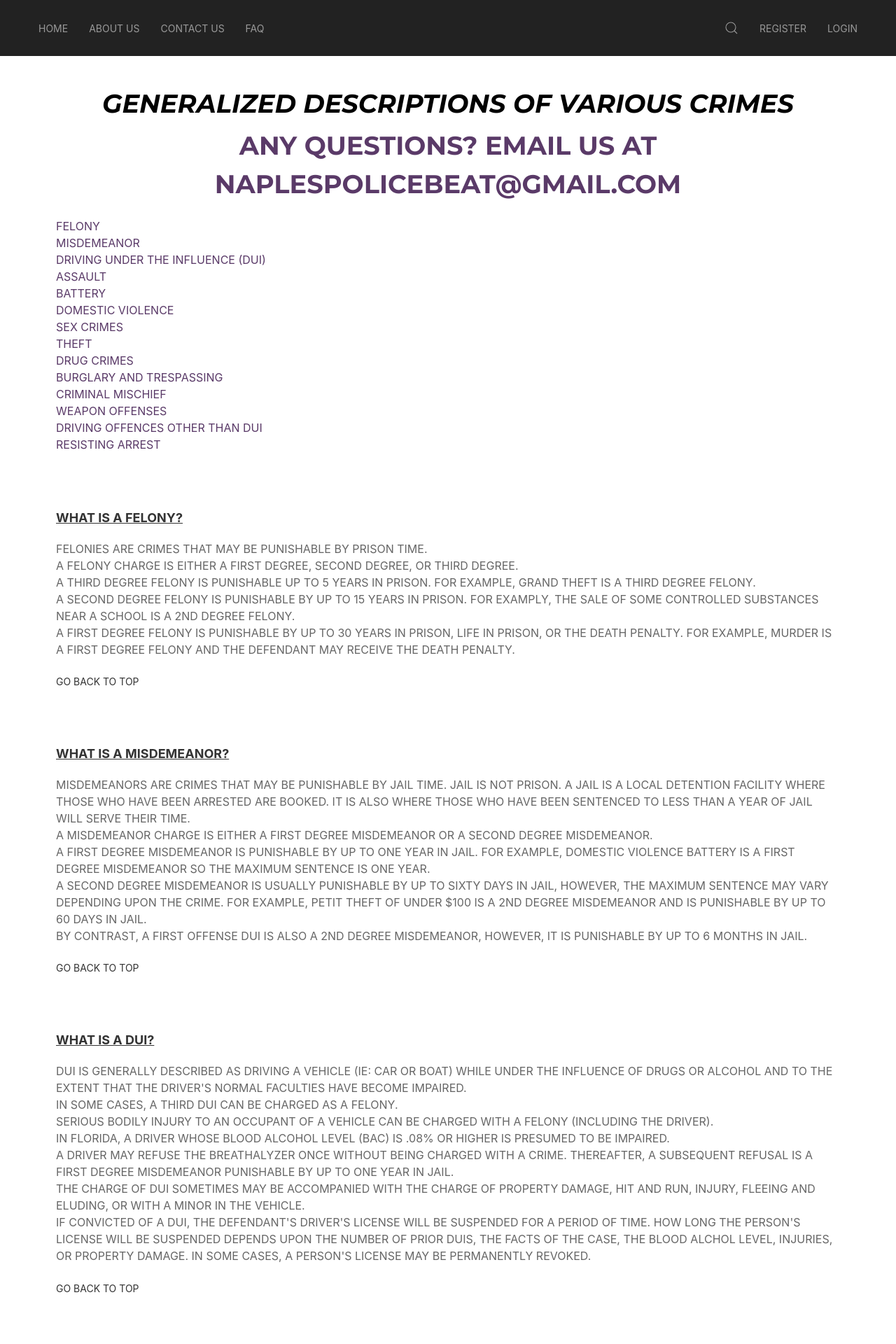
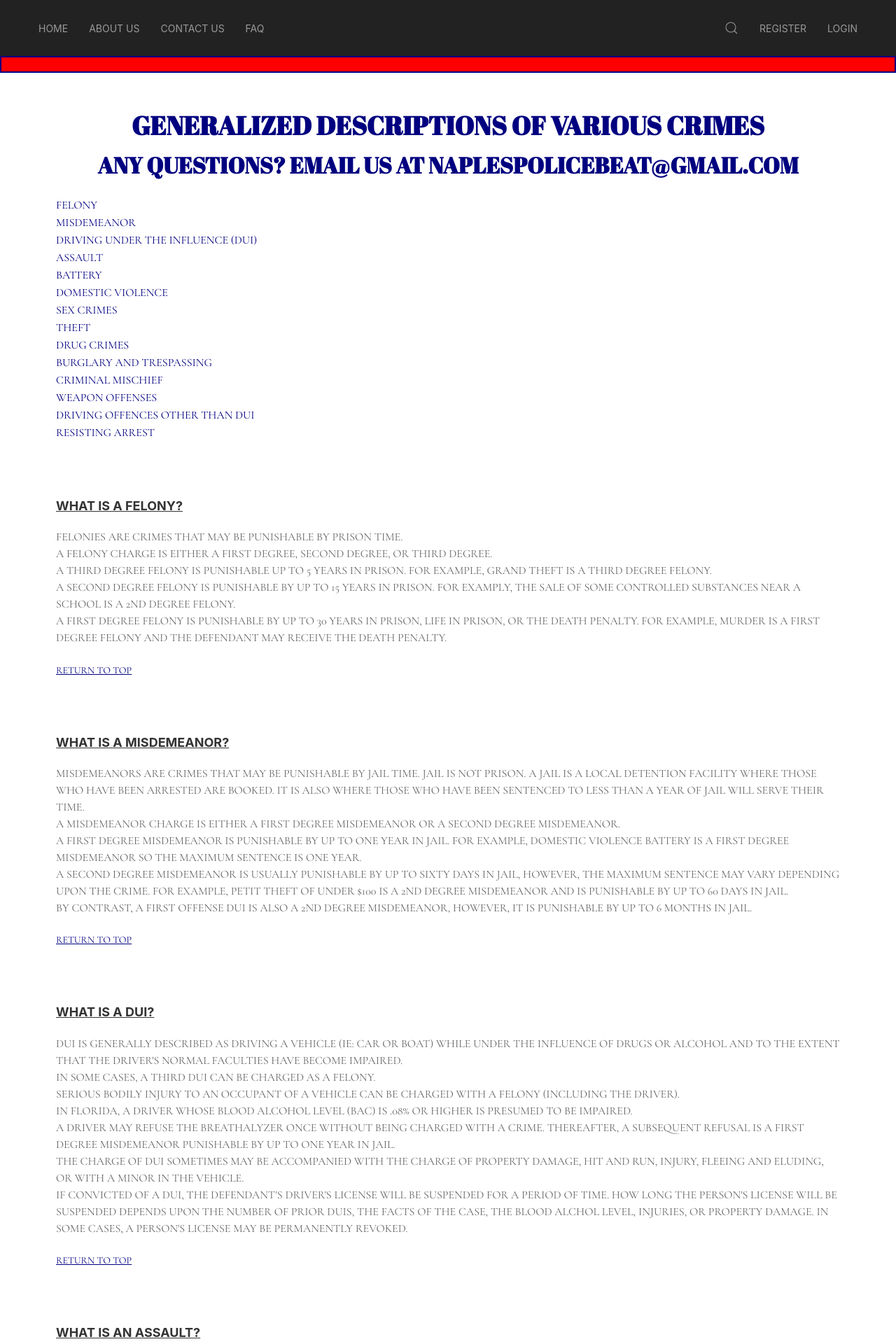
Before and after one commit to hmahmud01/naples-server, a Django app: page /faq/ in a window 1280 px wide. Shown: the top 1920 px of the page at 70% size. Run offline with Django 3.2, Linux system fonts and the light colour scheme.

Commit message:
modifications done after the changes requested

```diff
--- a/core/templates/about.html
+++ b/core/templates/about.html
@@ -8,7 +8,7 @@
 
 <!-- itemsList -->
 <section id="litigation-list">
-    <div class="uk-container">
+    <div class="uk-container content-gap">
 
         <div id="article-Description">
             <div class="uk-child-width-1@m uk-margin" uk-grid>
@@ -17,8 +17,7 @@
                         <div uk-grid>
                             <div class="uk-width-1-1">
                                 <div class="uk-text-center uk-margin">
-                                    <p class="zeros-head uk-text-italic">ABOUT NAPLES POLICE BEAT</p>
-                                    <p class="zeros-sub-head">HELLO AND THANK YOU FOR VISITING NAPLES POLICE BEAT!</p>
+                                    <p class="zeros-head">ABOUT NAPLES POLICE BEAT</p>
                                     <p class="zeros-sub-head">OUR MISSION STATEMENT</p>
                                 </div>
                                 <!-- <h3 class="uk-text-center">ABOUT NAPLES POLICE BEAT</h3>
--- a/core/templates/article.html
+++ b/core/templates/article.html
@@ -8,7 +8,7 @@
 
 <!-- itemsList -->
 <section id="litigation-list">
-    <div class="uk-container">
+    <div class="uk-container content-gap">
         <div class="head">
             <h1 class="uk-heading-bullet">{{ data.title }}</h1>
             <p class="uk-heading-line"><span>Complete Story</span></p>
--- a/core/templates/base.html
+++ b/core/templates/base.html
@@ -9,6 +9,8 @@
     <link href="https://fonts.googleapis.com/css?family=Dancing+Script|Pacifico&display=swap" rel="stylesheet">
     <link href="https://fonts.googleapis.com/css2?family=Dancing+Script:wght@400;500;600;700&family=Lato&display=swap" rel="stylesheet">
     <link href="https://fonts.googleapis.com/css2?family=Montserrat:ital,wght@0,100;0,200;0,300;0,400;0,500;0,600;0,700;0,800;0,900;1,100;1,200;1,300;1,400;1,500;1,600;1,700;1,800;1,900&display=swap" rel="stylesheet">
+    <link rel="preconnect" href="https://fonts.gstatic.com">
+    <link href="https://fonts.googleapis.com/css2?family=Abril+Fatface&family=Cormorant+Garamond:wght@300;400;500;600;700&display=swap" rel="stylesheet">
     <link rel="stylesheet" href="{% static 'css/uikit.css' %}" type="text/css" />
     <link rel="stylesheet" href="{% static 'css/main.css' %}" type="text/css" />
     <link rel="stylesheet" href="https://stackpath.bootstrapcdn.com/font-awesome/4.7.0/css/font-awesome.min.css">
--- a/core/templates/faq.html
+++ b/core/templates/faq.html
@@ -8,7 +8,7 @@
 
 <!-- itemsList -->
 <section id="litigation-list">
-    <div class="uk-container">
+    <div class="uk-container content-gap">
 
         <div id="article-Description">
             <div class="uk-child-width-1@m uk-margin" uk-grid>
@@ -18,7 +18,7 @@
                             <div class="uk-width-1-1">
                                 <div id="titleindex">
                                     <div class="uk-text-center uk-margin">
-                                        <p class="zeros-head uk-text-italic">GENERALIZED DESCRIPTIONS OF VARIOUS CRIMES</p>
+                                        <p class="zeros-head">GENERALIZED DESCRIPTIONS OF VARIOUS CRIMES</p>
                                         <p class="zeros-sub-head">ANY QUESTIONS? EMAIL US AT NAPLESPOLICEBEAT@GMAIL.COM</p>
                                     </div>
 
@@ -37,20 +37,20 @@
                                 <a href="#driving" uk-scroll>DRIVING OFFENCES OTHER THAN DUI </a> <br>
                                 <a href="#arrest" uk-scroll>RESISTING ARREST </a> <br> -->
 
-                                    <a href="#felony" uk-scroll="offset:100">FELONY</a> <br>
-                                    <a href="#misdemeanor" uk-scroll="offset:100">MISDEMEANOR</a> <br>
-                                    <a href="#dui" uk-scroll="offset:100">DRIVING UNDER THE INFLUENCE (DUI) </a> <br>
-                                    <a href="#assault" uk-scroll="offset:100">ASSAULT</a> <br>
-                                    <a href="#battery" uk-scroll="offset:100">BATTERY</a> <br>
-                                    <a href="#violence" uk-scroll="offset:100">DOMESTIC VIOLENCE</a> <br>
-                                    <a href="#sex" uk-scroll="offset:100">SEX CRIMES </a> <br>
-                                    <a href="#theft" uk-scroll="offset:100">THEFT</a> <br>
-                                    <a href="#drug" uk-scroll="offset:100">DRUG CRIMES </a> <br>
-                                    <a href="#trespassing" uk-scroll="offset:100">BURGLARY AND TRESPASSING </a> <br>
-                                    <a href="#mischief" uk-scroll="offset:100">CRIMINAL MISCHIEF </a> <br>
-                                    <a href="#weapon" uk-scroll="offset:100">WEAPON OFFENSES </a> <br>
-                                    <a href="#driving" uk-scroll="offset:100">DRIVING OFFENCES OTHER THAN DUI </a> <br>
-                                    <a href="#arrest" uk-scroll>RESISTING ARREST </a> <br>
+                                    <a class="anchor" href="#felony" uk-scroll="offset:100">FELONY</a> <br>
+                                    <a class="anchor" href="#misdemeanor" uk-scroll="offset:100">MISDEMEANOR</a> <br>
+                                    <a class="anchor" href="#dui" uk-scroll="offset:100">DRIVING UNDER THE INFLUENCE (DUI) </a> <br>
+                                    <a class="anchor" href="#assault" uk-scroll="offset:100">ASSAULT</a> <br>
+                                    <a class="anchor" href="#battery" uk-scroll="offset:100">BATTERY</a> <br>
+                                    <a class="anchor" href="#violence" uk-scroll="offset:100">DOMESTIC VIOLENCE</a> <br>
+                                    <a class="anchor" href="#sex" uk-scroll="offset:100">SEX CRIMES </a> <br>
+                                    <a class="anchor" href="#theft" uk-scroll="offset:100">THEFT</a> <br>
+                                    <a class="anchor" href="#drug" uk-scroll="offset:100">DRUG CRIMES </a> <br>
+                                    <a class="anchor" href="#trespassing" uk-scroll="offset:100">BURGLARY AND TRESPASSING </a> <br>
+                                    <a class="anchor" href="#mischief" uk-scroll="offset:100">CRIMINAL MISCHIEF </a> <br>
+                                    <a class="anchor" href="#weapon" uk-scroll="offset:100">WEAPON OFFENSES </a> <br>
+                                    <a class="anchor" href="#driving" uk-scroll="offset:100">DRIVING OFFENCES OTHER THAN DUI </a> <br>
+                                    <a class="anchor" href="#arrest" uk-scroll>RESISTING ARREST </a> <br>
                                 </div>
 
 
@@ -63,7 +63,7 @@
                                     <p>A SECOND DEGREE FELONY IS PUNISHABLE BY UP TO 15 YEARS IN PRISON.  FOR EXAMPLY, THE SALE OF SOME CONTROLLED SUBSTANCES  NEAR A SCHOOL IS A 2ND DEGREE FELONY.   </p>
                                     <p>A FIRST DEGREE FELONY IS PUNISHABLE BY UP TO 30 YEARS IN PRISON, LIFE IN PRISON, OR THE DEATH PENALTY.  FOR EXAMPLE, MURDER IS A FIRST DEGREE FELONY AND THE DEFENDANT MAY RECEIVE THE DEATH PENALTY. </p>
                                     <div class="uk-flex uk-margin">
-                                        <p><a class="uk-button uk-button-text" href="#titleindex" uk-scroll>Go Back To Top</a></p>
+                                        <p><a class="uk-button uk-button-text anchor-underline" href="#titleindex" uk-scroll>Return To Top</a></p>
                                     </div>
                                 </div>
 
@@ -75,7 +75,7 @@
                                     <p>A SECOND DEGREE MISDEMEANOR IS USUALLY PUNISHABLE BY UP TO SIXTY DAYS IN JAIL, HOWEVER, THE MAXIMUM SENTENCE MAY VARY DEPENDING UPON THE CRIME.  FOR EXAMPLE, PETIT THEFT OF UNDER $100 IS A 2ND DEGREE MISDEMEANOR AND IS PUNISHABLE BY UP TO 60 DAYS IN JAIL.  </p>
                                     <p>BY CONTRAST, A FIRST OFFENSE DUI IS ALSO A 2ND DEGREE MISDEMEANOR, HOWEVER, IT IS PUNISHABLE BY UP TO 6 MONTHS IN JAIL. </p>
                                     <div class="uk-flex uk-margin">
-                                        <p><a class="uk-button uk-button-text" href="#titleindex" uk-scroll>Go Back To Top</a></p>
+                                        <p><a class="uk-button uk-button-text anchor-underline" href="#titleindex" uk-scroll>Return To Top</a></p>
                                     </div>
                                 </div>
 
@@ -90,7 +90,7 @@
                                     <p>THE CHARGE OF DUI SOMETIMES MAY BE ACCOMPANIED WITH THE CHARGE OF PROPERTY DAMAGE, HIT AND RUN, INJURY, FLEEING AND ELUDING, OR WITH A MINOR IN THE VEHICLE.   </p>
                                     <p>IF CONVICTED OF A DUI, THE DEFENDANT'S DRIVER'S LICENSE WILL BE SUSPENDED FOR A PERIOD OF TIME.  HOW LONG THE PERSON'S LICENSE WILL BE SUSPENDED DEPENDS UPON THE NUMBER OF PRIOR DUIS, THE FACTS OF THE CASE, THE BLOOD ALCHOL LEVEL,  INJURIES, OR PROPERTY DAMAGE.  IN SOME CASES, A PERSON'S LICENSE MAY BE PERMANENTLY REVOKED.  </p>
                                     <div class="uk-flex uk-margin">
-                                        <p><a class="uk-button uk-button-text" href="#titleindex" uk-scroll>Go Back To Top</a></p>
+                                        <p><a class="uk-button uk-button-text anchor-underline" href="#titleindex" uk-scroll>Return To Top</a></p>
                                     </div>
                                 </div>
 
@@ -99,7 +99,7 @@
                                     <p>ASSAULT IS OFTEN CONFUSED WITH BATTERY.  BOTH ARE DISTINCT CRIMES. ASSAULT IS AN ATTEMPT TO COMMIT A BATTERY AND TO PUT THE VICTIM IN FEAR OF A BATTERY.  SIMPLE ASSAULT IS A SECOND DEGREE MISDEMEANOR PUNISHABLE BY UP TO 60 DAYS IN JAIL.  AN ASSAULT  MAY ALSO BE CHARGED AS A FELONY.  FOR EXAMPLE, AN AGGRAVATED ASSAULT USING A DEADLY WEAPON IS FELONY. </p>
                                     <p>A DEADLY WEAPON CAN BE PRETTY MUCH ANYTHING (IE:  FRYING PAN, CAR, BOOK, ETC.). </p>
                                     <div class="uk-flex uk-margin">
-                                        <p><a class="uk-button uk-button-text" href="#titleindex" uk-scroll>Go Back To Top</a></p>
+                                        <p><a class="uk-button uk-button-text anchor-underline" href="#titleindex" uk-scroll>Return To Top</a></p>
                                     </div>
                                 </div>
 
@@ -108,7 +108,7 @@
                                     <p>BATTERY IS THE UNLAWFUL CONTACT WITH ANOTHER PERSON WITHOUT THEIR PERMISSION.  SIMPLE BATTERY IS A FIRST DEGREE MISDEMEANOR PUNISHABLE BY UP TO ONE YEAR IN JAIL.  IF THE PERSON HAS A PRIOR BATTERY, A SECOND BATTERY CHARGE MAY BE CHARGED AS A FELONY.  A BATTERY CHARGE MAY ALSO BE CHARGED AS A FELONY.  FOR EXAMPLE, AGGRAVATED BATTERY USING A DEADLY WEAPON WEAPON MAY BE CHARGED AS A FELONY. </p>
                                     <p>A DEADLY WEAPON CAN BE PRETTY MUCH ANYTHING (IE:  FRYING PAN, CAR, BOOK, ETC.). </p>
                                     <div class="uk-flex uk-margin">
-                                        <p><a class="uk-button uk-button-text" href="#titleindex" uk-scroll>Go Back To Top</a></p>
+                                        <p><a class="uk-button uk-button-text anchor-underline" href="#titleindex" uk-scroll>Return To Top</a></p>
                                     </div>
                                 </div>
 
@@ -117,15 +117,16 @@
                                     <h5>DOMESTIC VIOLENCE </h5>
                                     <p>DOMESTIC VIOLENCE CAN BE EITHER AN ASSAULT OR BATTERY EXCEPT THAT IT IS BETWEEN PEOPLE RELATED TO EACH OTHER OR LIVING TOGETHER. USUALLY THIS TYPE OF CRIME OCCURS BETWEEN A HUSBAND AND WIFE, SIGNIFICANT OTHERS, PARENT AND CHILD, OR ANY OTHER FAMILIAL RELATIONSHIP.  DOMESTIC VIOLENCE MAY BE CHARGED AS A MISDEMEANOR OR FELONY DEPENDING UPON THE FACTS (IE: WAS A DEADLY WEAPON USED).   </p>
                                     <div class="uk-flex uk-margin">
-                                        <p><a class="uk-button uk-button-text" href="#titleindex" uk-scroll>Go Back To Top</a></p>
-                                    </div>                                </div>
+                                        <p><a class="uk-button uk-button-text anchor-underline" href="#titleindex" uk-scroll>Return To Top</a></p>
+                                    </div>
+                                </div>
 
 
                                 <div class="faq-content" id="sex">
                                     <h5>WHAT ARE SEX CRIMES? </h5>
                                     <p>SEX CRIMES ARE CRIMES INVOLVING A “PURIENT INTEREST”.   PURIENT INTEREST IS DEFINED AS HAVING OR ENCOURAGING AN EXCESSIVE INTEREST IN SEXUAL MATTERS. SEXUAL CRIMES INCLUDE SEXUAL BATTERY, ATTEMPTED SEXUAL BATTERY, SEXUAL ASSAULT, STATUTORY RAPE, OR ANY OTHER OFFENSE INVOLVING A SEXUAL MOTIVE. IN FLORIDA, THESE TYPES OF CRIMES MAY BE DESCRIBED AS LEWD AND LASCIVIOUS CRIMES.  CONSENT IS ALWAYS AN ISSUE, HOWEVER, STATUTORY RAPE IS SEXUAL CONTACT WITH A MINOR.  THE LAW STATES THAT MINORS DO NOT HAVE THE LEGAL ABILITY TO CONSENT, THEREFORE, ANY SEXUALLY MOTIVATED CONTACT WITH A PERSON UNDER THE AGE OF 18 IS ALMOST ALWAYS A FELONY.   </p>
                                     <div class="uk-flex uk-margin">
-                                        <p><a class="uk-button uk-button-text" href="#titleindex" uk-scroll>Go Back To Top</a></p>
+                                        <p><a class="uk-button uk-button-text anchor-underline" href="#titleindex" uk-scroll>Return To Top</a></p>
                                     </div>
                                 </div>
 
@@ -134,7 +135,7 @@
                                     <h5>WHAT IS THEFT? </h5>
                                     <p>THEFT IS THE UNLAWFUL TAKING OF PROPERTY THAT BELONGS TO ANOTHER PERSON. THEFT CAN BE CHARGED AS EITHER A MISDEMEANOR (PETIT THEFT) OR A FELONY (GRAND THEFT) AND THE DIFFERENCE DEPENDS UPON THE AMOUNT STOLEN.   </p>
                                     <div class="uk-flex uk-margin">
-                                        <p><a class="uk-button uk-button-text" href="#titleindex" uk-scroll>Go Back To Top</a></p>
+                                        <p><a class="uk-button uk-button-text anchor-underline" href="#titleindex" uk-scroll>Return To Top</a></p>
                                     </div>
                                 </div>
 
@@ -145,7 +146,7 @@
                                     <p>DRUG TRAFFIKING IS THE TRANSPORTATION OR POSSESSION OF A LARGE QUANTITY OF ILLEGAL DRUGS.  IT IS ALWAYS A FELONY AND FOR SOME TRAFFIKKING CASES IT MAY BE CHARGED AS A FIRST DEGREE FELONY WHICH IS PUNISHABLE BY UP TO 30 YEARS IN PRISON. </p>
                                     <p>POSSESSION OF DRUG PARAPHERNALIA IS HAVING AN ITEM THAT IS SPECIFICALLY BEING USED TO CONSUME OR POSSESS ILLEGAL DRUGS (IE: PIPE, SMOKING DEVICE WITH RESIDUE, STRAW, BAG WITHIN WHICH THE ILLEGAL SUBSTANCE IS CARRIED, ETC.)   </p>
                                     <div class="uk-flex uk-margin">
-                                        <p><a class="uk-button uk-button-text" href="#titleindex" uk-scroll>Go Back To Top</a></p>
+                                        <p><a class="uk-button uk-button-text anchor-underline" href="#titleindex" uk-scroll>Return To Top</a></p>
                                     </div>
                                 </div>
 
@@ -156,7 +157,7 @@
                                     <p>TRESSPASSING IS NEARLY THE SAME AS BURGLARY ONLY WITHOUT THE INTENT TO COMMIT A CRIME. TRESPASSING CAN BE ON A PIECE OF PROPERTY, A CONSTRUCTION SITE, OR ANY OTHER PLACE THE ARRESTED PERSON DOES NOT HAVE THE RIGHT TO BE.   </p>
                                     <p>BURLARY IS ALWAYS A FELONY. TRESPASSING IS USUALLY A MISDEMEANOR.  TRESPASSING ON A CONSTRUCTION SITE IS A FELONY. </p>
                                     <div class="uk-flex uk-margin">
-                                        <p><a class="uk-button uk-button-text" href="#titleindex" uk-scroll>Go Back To Top</a></p>
+                                        <p><a class="uk-button uk-button-text anchor-underline" href="#titleindex" uk-scroll>Return To Top</a></p>
                                     </div>
                                 </div>
 
@@ -165,7 +166,7 @@
                                     <h5>WHAT IS CRIMINAL MISCHIEF? </h5>
                                     <p>CRIMINAL MISCHIEF IS THE INTENTIONAL DESTRUCTION OF ANOTHER PERSON'S PROPERTY.  IT MAY BE CHARGED AS A MISDEMEANOR OR A FELONY DEPENDING UPON THE AMOUNT OF DAMAGE. </p>
                                     <div class="uk-flex uk-margin">
-                                        <p><a class="uk-button uk-button-text" href="#titleindex" uk-scroll>Go Back To Top</a></p>
+                                        <p><a class="uk-button uk-button-text anchor-underline" href="#titleindex" uk-scroll>Return To Top</a></p>
                                     </div>
                                 </div>
 
@@ -174,7 +175,7 @@
                                     <p>WEAPON OFFENCES INCLUDE A CONVICTED FELON IN POSSESSION OF A GUN OR AMMUNITION, CARRYING A CONCEALED WEAPON, AGGRAVATED BATTERY WITH A DEADLY WEAPON, AND AGGRAVATED ASSAULT WITH A DEADLY WEAPON, TO NAME A FEW.   </p>
                                     <p> BE PRETTY MUCH ANYTHING (IE:  FRYING PAN, CAR, OR BOOK, ETC.). </p>
                                     <div class="uk-flex uk-margin">
-                                        <p><a class="uk-button uk-button-text" href="#titleindex" uk-scroll>Go Back To Top</a></p>
+                                        <p><a class="uk-button uk-button-text anchor-underline" href="#titleindex" uk-scroll>Return To Top</a></p>
                                     </div>
                                 </div>
 
@@ -185,7 +186,7 @@
                                     <p>LEAVING THE SCENE OF AN ACCIDENT, IS SELF EXPLANATORY, HOWEVER, THE DRIVER MUST KNOW THAT THEY HAVE HIT SOMETHING. </p>
                                     <p>FLEEING AND ELUDING IS ATTEMPTING TO DRIVE AWAY FROM THE POLICE IN AN EFFORT TO GET AWAY.  IT IS A FELONY. </p>
                                     <div class="uk-flex uk-margin">
-                                        <p><a class="uk-button uk-button-text" href="#titleindex" uk-scroll>Go Back To Top</a></p>
+                                        <p><a class="uk-button uk-button-text anchor-underline" href="#titleindex" uk-scroll>Return To Top</a></p>
                                     </div>
                                 </div>
 
@@ -197,7 +198,7 @@
                                 </div>
 
                                 <div class="uk-flex uk-flex-center uk-flex-middle">
-                                    <p><a class="uk-button uk-button-text" href="#titleindex" uk-scroll>Go Back To Top</a></p>
+                                    <p><a class="uk-button uk-button-text anchor-underline" href="#titleindex" uk-scroll>Return To Top</a></p>
                                 </div>
 
                                 <h4 class="uk-text-center"> ANY QUESTIONS? EMAIL US AT NAPLESPOLICEBEAT@GMAIL.COM </h4>
--- a/core/templates/nav_app.html
+++ b/core/templates/nav_app.html
@@ -7,7 +7,7 @@
                     <p>At ease</p>
                 </div>
                 <div>
-                    <h1 class="text-line">Naples Police Beat</h1>
+                    <h1 class="f-abril">Naples Police Beat</h1>
                 </div>
                 <div class="uk-text-center uk-text-uppercase">
                     <p>Subscribe For</p>
@@ -73,5 +73,8 @@
                 </ul>
             </div>
         </nav>
+        <div class="uk-section uk-padding-remove-vertical nav-border">
+        </div>
     </div>
+
 </div>
--- a/core/templates/nav_staticpages.html
+++ b/core/templates/nav_staticpages.html
@@ -56,9 +56,12 @@
                             </ul>
                         </div>
                     </nav>
+                    <div class="uk-section uk-padding-remove-vertical nav-border">
+                    </div>
                 </div>
             </div>
 
         </div>
+
     </div>
 </section>
--- a/static/css/main.css
+++ b/static/css/main.css
@@ -7,6 +7,12 @@ h5{
     line-height: 1.4;
     text-decoration: underline;
     font-weight: bold;
+}
+
+.nav-border{
+    border: 2px solid navy;
+    height: 3vh;
+    background-color: red;
 }
 
 /* html {
@@ -35,6 +41,14 @@ h5{
 /* heights clasess */
 .h-100{
     height: 100vh;
+}
+
+.hero-margin{
+    margin-top: 52px;
+}
+
+.content-gap{
+    margin-top: 32px;
 }
 
 .subscribe-top{
@@ -119,20 +133,43 @@ h5{
     margin-bottom: 5px;
     font-size: 2.7rem;
     font-weight: bold;
-    color:#000 !important;
+    color:navy !important;
+}
+
+.f-abril{
+    font-family: 'Abril Fatface', cursive;
+}
+
+.f-cormorant{
+    font-family: 'Cormorant Garamond', serif;
+}
+
+p{
+    font-family: 'Cormorant Garamond', serif;
 }
 
 .zeros-sub-head{
-    font-family: 'Montserrat', sans-serif;
-    font-size: 2.3rem;
+    /* font-family: 'Montserrat', sans-serif; */
+    font-family: 'Abril Fatface', cursive;
+    font-size: 2.0rem;
     font-weight: bold;
-    color:#5a3a68;
+    color:navy;
 }
 
-a { color: #5a3a68; }
+.anchor {
+    font-family: 'Cormorant Garamond', serif;
+    color:navy !important;
+}
+
+.anchor-underline {
+    font-family: 'Cormorant Garamond', serif;
+    color:navy !important;
+    text-decoration: underline;
+}
 
 .zeros-head{
-    font-family: 'Montserrat', sans-serif;
+    /* font-family: 'Montserrat', sans-serif; */
+    font-family: 'Abril Fatface', cursive;
     font-size: 2.3rem;
 }
 
```
Also changed, not shown: core/templates/index.html (+5 -5 lines).
